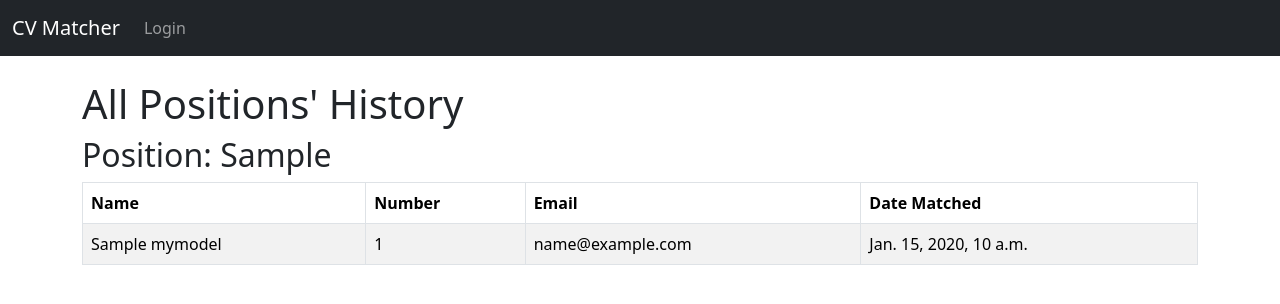
After one commit to aya-aa/Django-app, a Django app: page /view_all_history/ in a window 1280 px wide. The commit adds this page. Shown: the top 304 px of the page. Run offline with Django 4.2, Linux system fonts and the light colour scheme; tables that the repository leaves empty hold one stand-in row (values such as "Sample post"); parts of the project's set-up code (start-up, migrations or seed data) failed here and were passed over; some libraries are stand-ins or nearby versions.

Commit message:
missing admin part

```diff
--- a/website/models.py
+++ b/website/models.py
@@ -30,40 +30,10 @@ class MyModel(models.Model):
     degree = models.CharField(max_length=100,null=True, blank=True)
     institute = models.CharField(max_length=100, null=True, blank=True)
     uploaded_file = models.FileField(upload_to='uploads/',null=True, blank=True)
-    #extracted_text = models.TextField()  # Store the entire extracted text
-'''
-    def save(self, *args, **kwargs):
-        # Call your extraction functions here and update fields
-        self.name = extract_name(self.uploaded_file.path)
-        self.email = extract_email(self.uploaded_file.path)
-        self.phone = extract_mobile_number(self.uploaded_file.path)
-        self.skills = extract_skills(self.uploaded_file.path)
-        #self.degree = extract_degree(self.uploaded_file.path)
-        #self.institute = extract_institute(self.uploaded_file.path)
-        #self.extracted_text = extract_all_text(self.uploaded_file.path)
-        super().save(*args, **kwargs)
-'''
 
 
-from django.db import models
-from django.contrib.auth.models import User
-from django.urls import reverse
 
-from django.db import models
-from django.contrib.auth.models import User
-
-class ModelSave(models.Model):
-    user = models.ForeignKey(User, on_delete=models.CASCADE)
-    save_date = models.DateTimeField(auto_now_add=True)
-
-    def __str__(self):
-        return f"Saved by {self.user} at {self.save_date}"
-
-class UploadHistory(models.Model):
-    user = models.ForeignKey(User, on_delete=models.CASCADE)
-    uploaded_date = models.DateTimeField(auto_now_add=True)
-    # Link the UploadHistory model to the MyModel model (or the model you are using for saving data)
-    saved_table = models.ForeignKey('MyModel', on_delete=models.CASCADE)
-
-    def get_absolute_url(self):
-        return reverse('history_detail', args=[str(self.id)])
+class MatchHistory(models.Model):
+    position = models.ForeignKey(Post, on_delete=models.CASCADE)
+    cv = models.ForeignKey(MyModel, on_delete=models.CASCADE)
+    match_date = models.DateTimeField(auto_now_add=True)
--- a/website/templates/home.html
+++ b/website/templates/home.html
@@ -12,7 +12,9 @@
 <ul>
   <li> <a class="nav-link" href="{% url 'posts' %}">Job Posting and Management</a></li>
   <li><a class="nav-link" href="{% url 'upload_form' %}">Candidate Search and Matching</a></li>
-  <li><a class="nav-link"  >Check History</a></li>
+  <li> <a class="nav-link" href="{% url 'view_all_history' %}">View Saved History </a></li>
+
+
 
 
 
--- a/website/templates/navbar.html
+++ b/website/templates/navbar.html
@@ -11,6 +11,9 @@
 
         <li class="nav-item">
           <a class="nav-link" href="{% url 'logout' %}">Logout</a>
+        </li>
+                <li class="nav-item">
+          <a class="nav-link" href="{% url 'home' %}">Home</a>
         </li>
 
         {% else %}
--- a/website/templates/success.html
+++ b/website/templates/success.html
@@ -43,6 +43,12 @@
 </table>
 
 
+
+
+
+  <a href="{%  url 'view_all_history'  %}">View Saved History</a>
+
+
 </body>
 
 
--- /dev/null
+++ b/website/templates/view_all_history.html
@@ -0,0 +1,34 @@
+{% extends 'base.html' %} <!-- You can extend from your base template if you have one -->
+
+{% block content %}
+  <h1>All Positions' History</h1>
+
+  {% for position, matched_cvs in matched_cvs_by_position.items %}
+    <h2>Position: {{ position.position }}</h2>
+
+  <table class="table table-striped table-hover table-bordered">
+  <thead class="table-dark">
+
+      <thead>
+        <tr>
+          <th>Name</th>
+          <th>Number</th>
+          <th>Email</th>
+          <th>Date Matched</th>
+        </tr>
+      </thead>
+      <tbody>
+        {% for match in matched_cvs %}
+          <tr>
+            <td>{{ match.cv.name }}</td>
+            <td>{{ match.cv.phone }}</td>
+            <td>{{ match.cv.email }}</td>
+            <td>{{ match.match_date }}</td>
+          </tr>
+        {% endfor %}
+      </tbody>
+    </table>
+  {% endfor %}
+
+
+{% endblock %}
--- a/website/urls.py
+++ b/website/urls.py
@@ -10,6 +10,12 @@ urlpatterns = [
     path('posts/',views.posts, name='posts'),
     path('upload/', FileFieldFormView.as_view(), name='upload_form'),
     path('upload/success/', views.upload_success, name='upload_success'),
+    path('save_history/', views.save_history_view, name='save_history'),
+    path('view_history/<int:position_id>/', views.view_history, name='view_history'),
+    path('view_all_history/', views.view_all_history, name='view_all_history'),
+
+
+
 
 
 
--- a/website/views.py
+++ b/website/views.py
@@ -67,114 +67,134 @@ def preprocess_skills(skills):
     cleaned_skills = [skill.strip().lower() for skill in skills]
     cleaned_skills = [re.sub(r'\W+', ' ', skill) for skill in cleaned_skills]  # Remove non-alphanumeric characters
     return set(cleaned_skills)
+from django.shortcuts import render
+from django.views.generic.edit import FormView
+from .models import Post, MyModel, MatchHistory
+from .forms import FileFieldForm  # Import your form class here
+import re
 
 class FileFieldFormView(FormView):
-	form_class = FileFieldForm
-	template_name = "uploadform.html"
-	success_url = "success/"
+    form_class = FileFieldForm
+    template_name = "uploadform.html"
+    success_url = "success/"
 
-	def get_context_data(self, **kwargs):
-		context = super().get_context_data(**kwargs)
-		context['posts'] = Post.objects.all()
-		return context
+    def get_context_data(self, **kwargs):
+        context = super().get_context_data(**kwargs)
+        context['posts'] = Post.objects.all()
+        return context
 
-	def post(self, request, *args, **kwargs):
-		form_class = self.get_form_class()
-		form = self.get_form(form_class)
-		if form.is_valid():
-			return self.form_valid(form)
-		else:
-			return self.form_invalid(form)
+    def post(self, request, *args, **kwargs):
+        form_class = self.get_form_class()
+        form = self.get_form(form_class)
+        if form.is_valid():
+            return self.form_valid(form)
+        else:
+            return self.form_invalid(form)
 
-	def form_valid(self, form):
-		files = self.request.FILES.getlist('file_field')
-		selected_position_id = self.request.POST.get('selected_position')
-		extracted_data_list=[]
-		for f in files:
-			my_model_instance=MyModel(name=f.name,uploaded_file=f)
+    def form_valid(self, form):
+        files = self.request.FILES.getlist('file_field')
+        selected_position_id = self.request.POST.get('selected_position')
+        selected_position = Post.objects.get(id=selected_position_id)
 
-        	# Extract text from the PDF using your function
-			extracted_text = extract_text_from_pdf2(f)
-			name=extract_name(extracted_text)
-			number=extract_mobile_number(extracted_text)
-			email=extract_email(extracted_text)
-        	#education=extract_education(extracted_text)
-			skills=extract_skills(extracted_text)
+        extracted_data_list = []
+
+        for f in files:
+            # Extract text from the PDF using your function
+            extracted_text = extract_text_from_pdf2(f)
+            name = extract_name(extracted_text)
+            number = extract_mobile_number(extracted_text)
+            email = extract_email(extracted_text)
+            skills = extract_skills(extracted_text)
+
+            # Save the extracted information in the MyModel instance
+            my_model_instance = MyModel(name=name, email=email, phone=number, skills=skills)
+            my_model_instance.save()
+
+            lowercase_skills = preprocess_skills(skills)
+            my_model_skills_lower = [skill.strip().lower() for skill in skills]
+            selected_position_skills_lower = [skill.strip().lower() for skill in selected_position.skills.split(',')]
+
+            # Check for matching skills
+            matching_skills = [skill for skill in my_model_skills_lower if skill in selected_position_skills_lower]
+
+            # If there are matching skills, add the extracted data to the list
+            if matching_skills:
+                extracted_data = {
+                    'name': name,
+                    'number': number,
+                    'email': email,
+                    'skills': skills,
+                }
+                extracted_data_list.append(extracted_data)
+
+                # Save the matching CV in the MatchHistory
+                match_history_entry = MatchHistory(position=selected_position, cv=my_model_instance)
+                match_history_entry.save()
+
+        posts = Post.objects.all()
+        position = selected_position.position
+
+        context = {
+            'form': form,
+            'extracted_data': extracted_data_list,
+            'posts': posts,
+            'position_id': selected_position_id,
+            'position': position,
+        }
+        return render(self.request, 'success.html', context)
+
+
+def upload_success(request):
+    return render(request, 'success.html')
 
 
 
 
-            # Save the extracted information in the instance
-			my_model_instance.name = name
-			my_model_instance.email = email
-			my_model_instance.phone = number
-			my_model_instance.skills = skills
-        	#my_model_instance.degree = degree
-        	#my_model_instance.institute = institute
-			extracted_data = {
-				'name': name,
-				'number': number,
-				'email': email,
-				'skills': skills,
-				}
+from django.shortcuts import redirect
+from .models import Post, MatchHistory
 
-			selected_position_id = self.request.POST.get('selected_position')
-			selected_position = Post.objects.get(id=selected_position_id)
+def save_history_view(request):
+    if request.method == 'POST':
+        position_id = request.POST.get('position_id')
+        position = Post.objects.get(id=position_id)
+
+        # Find all MyModel instances that match the selected position's skills
+        matching_cvs = MyModel.objects.filter(skills__icontains=position.skills)
+
+        for cv in matching_cvs:
+            match_history_entry = MatchHistory(position=position, cv=cv)
+            match_history_entry.save()
+
+    return redirect('upload_success')
+
+
+from django.shortcuts import render
+from .models import Post, MatchHistory
+
+def view_history(request, position_id):
+    position = Post.objects.get(id=position_id)
+    matched_cvs = MatchHistory.objects.filter(position=position)
+
+    context = {
+        'position': position,
+        'matched_cvs': matched_cvs,
+    }
+
+    return render(request, 'view_history.html', context)
 
 
 
-			lowercase_skills = preprocess_skills(skills)
-			my_model_skills_lower = [skill.strip().lower() for skill in skills]
-			selected_position_skills_lower = [skill.strip().lower() for skill in selected_position.skills.split(',')]
+def view_all_history(request):
+    matched_cvs_by_position = {}
 
+    # Retrieve all matched CVs for each position
+    positions = Post.objects.all()
+    for position in positions:
+        matched_cvs = MatchHistory.objects.filter(position=position)
+        matched_cvs_by_position[position] = matched_cvs
 
-			print("Skills from MyModel instance:")
-			print(my_model_skills_lower)
+    context = {
+        'matched_cvs_by_position': matched_cvs_by_position,
+    }
 
-			print("Skills from selected_position:")
-			print(selected_position_skills_lower)
-
-			# Check for matching skills
-			matching_skills = [skill for skill in my_model_skills_lower if skill in selected_position_skills_lower]
-
-
-
-
-			# If there are matching skills, add the extracted data to the list
-			if matching_skills:
-				extracted_data_list.append(extracted_data)
-			print("Matching skills (lowercase):")
-			print(matching_skills)
-
-
-        	#my_model_instance = MyModel(name=name, email=email, phone=number, skills=skills)
-        	# Save the extracted information in the instance
-			my_model_instance.name = name
-			my_model_instance.email = email
-			my_model_instance.phone = number
-			my_model_instance.skills = skills
-			my_model_instance.save()
-
-
-
-		posts = Post.objects.all()
-
-
-
-
-		position= selected_position.position
-		context = {
-		'form': form,
-		'extracted_data': extracted_data_list,
-		'posts': posts,
-		'position_id': selected_position_id,
-		'position':position,
-		}
-		return render(self.request, 'success.html', context)
-
-
-
-
-
-def upload_success(request):
-    return render(request, 'success.html')
+    return render(request, 'view_all_history.html', context)
```
Also changed, not shown: website/templates/view_history.html (added, +28 -0 lines), website/migrations/0011_matchhistory_remove_uploadhistory_saved_table_and_more.py (added).
